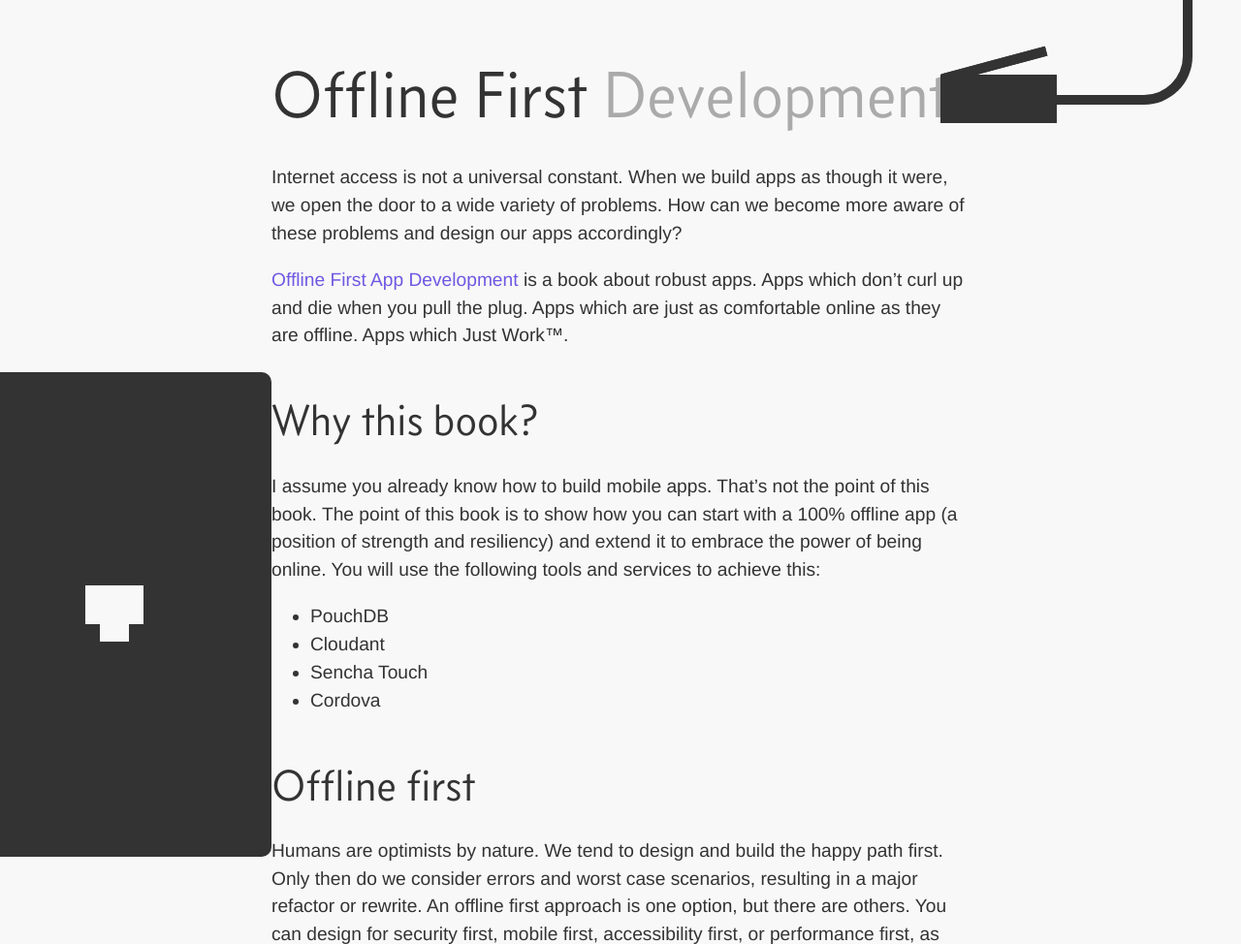
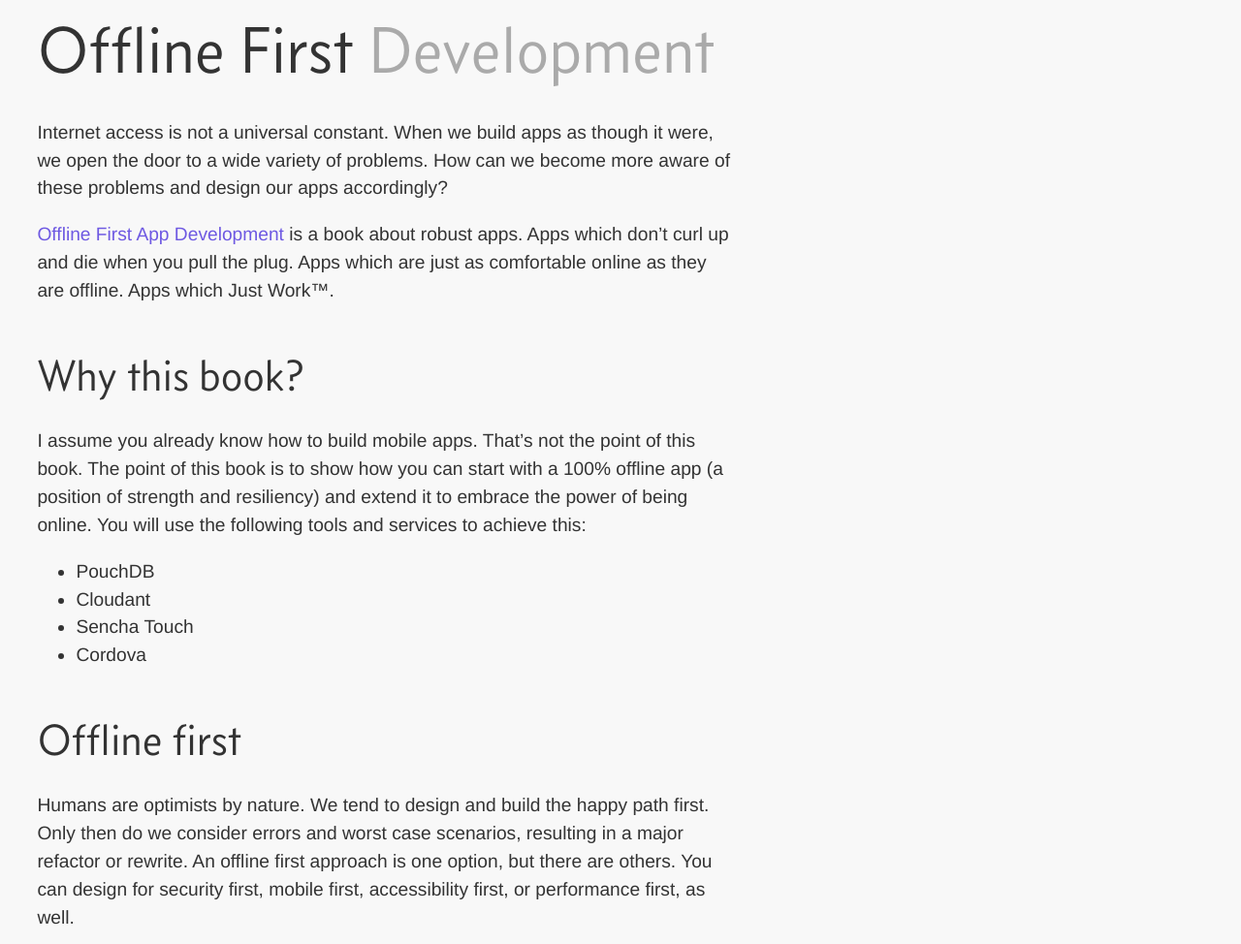
Before and after one commit to djsauble/offline-first-website, a plain HTML site: page index.html in a window 1280 px wide. Shown: the top 974 px of the page at 97% size. Drawn offline with Linux system fonts and the light colour scheme.

Commit message:
Puts focus on content. Layout will follow.

```diff
--- a/index.html
+++ b/index.html
@@ -5,8 +5,6 @@
   </head>
   <body>
     <h1>Offline First <span class="deemphasize">Development</span></h1>
-
-    <div class="ethernet"></div>
 
     <p>Internet access is not a universal constant. When we build apps as
     though it were, we open the door to a wide variety of problems.  How can we
@@ -19,7 +17,7 @@
 
     <h2>Why this book?</h2>
 
-    <div class="wall"></div>
+    <!--<div class="wall"></div>-->
 
     <p>I assume you already know how to build mobile apps. That&rsquo;s not the
     point of this book.  The point of this book is to show how you can start
@@ -80,7 +78,7 @@
 
     <h2>Design and application</h2>
 
-    <div class="laptop"></div>
+    <!--<div class="laptop"></div>-->
 
     <p>This book is design focused. You must care about the people for which
     you are crafting an experience. Once you have empathy, only then can you
@@ -109,11 +107,11 @@
 
     <h2>Measuring the experience</h2>
 
-    <div class="iphone"></div>
+    <!--<div class="iphone"></div>-->
 
     <p>This raises an interesting question. How do you measure robustness?
     There isn&rsquo;t a single metric to answer this question. Instead,
-    We&rsquo;ll use a set of 10 principles of good offline design. You&rsquo;ll
+    we&rsquo;ll use a set of 10 principles of good offline design. You&rsquo;ll
     measure the app against these at regular intervals to get a sense of the
     robustness of your app. The principles are as follows:
 
@@ -140,6 +138,5 @@
     or just reach out to me. I&rsquo;d love to hear your take on these problems. You can reach me at
     <a href="mailto:djsauble@gmail.com">djsauble@gmail.com</a> or
     <a href="https://twitter.com/djsauble">@djsauble</a>.</p>
-
   </body>
 </html>
--- a/main.css
+++ b/main.css
@@ -14,9 +14,8 @@ body {
   font-size: 1.2em;
   background-color: #F8F8F8;
   color: #333333;
-  padding: 2em;
-  margin-left: auto;
-  margin-right: auto;
+  margin: 0;
+  padding: 0 2em 2em 2em;
   max-width: 720px;
 }
 
--- a/shapes.css
+++ b/shapes.css
@@ -6,8 +6,7 @@
   width: 120px;
   height: 50px;
   background: #333333;
-  position: absolute;
-  right: 190px;
+  position: relative;
   top: 77px;
 }
 
```
